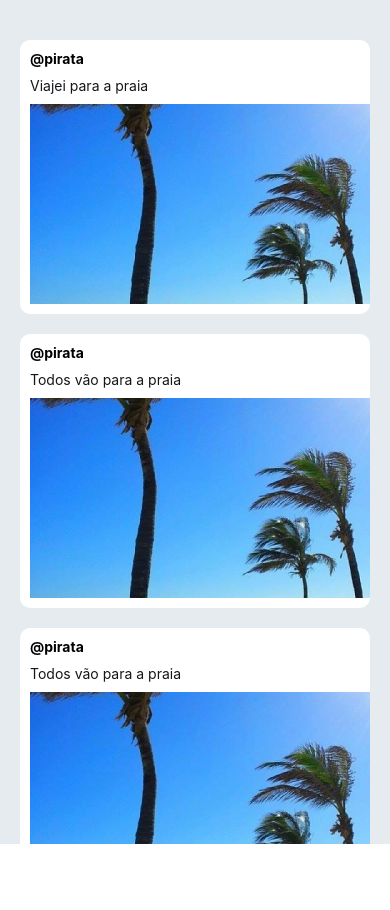
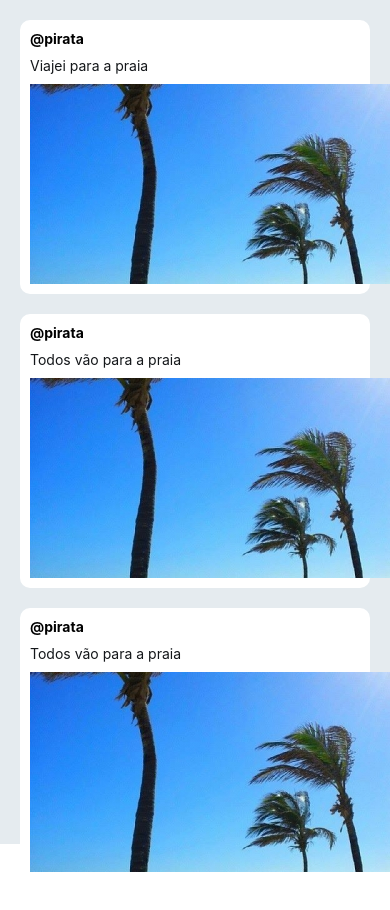
Before and after one commit to ktabriga/Tuitcher, a React Native app: screen / in a window 390 px wide. Shown: the top 910 px of the page. Before the commit the page ends 844 px from the top, so only its background shows below. Built offline with nearby package versions, Linux system fonts and the light colour scheme.

Commit message:
Adiciona react-native-vector-icons e react-native-action-button; Adiciona action button na lista de tuitchs; remove scrollview do app.js; ajusta padding da lista

```diff
--- a/App.js
+++ b/App.js
@@ -23,9 +23,7 @@ export default class App extends React.Component {
   render() {
     return (
       <View style={styles.container}>
-        <ScrollView style={styles.scroll}>
-          <TuitchList tuitchs={tuitchs}/>
-        </ScrollView>
+        <TuitchList tuitchs={tuitchs}/>
       </View>
     );
   }
@@ -35,8 +33,5 @@ const styles = StyleSheet.create({
   container: {
     flex: 1,
     backgroundColor: '#E5EBEF'
-  },
-  scroll: {
-    padding: 20,
   }
 });
--- a/package.json
+++ b/package.json
@@ -8,7 +8,9 @@
   },
   "dependencies": {
     "react": "16.2.0",
-    "react-native": "0.52.2"
+    "react-native": "0.52.2",
+    "react-native-action-button": "^2.8.4",
+    "react-native-vector-icons": "^4.5.0"
   },
   "devDependencies": {
     "babel-jest": "22.1.0",
--- a/src/tuich/TuitchList.js
+++ b/src/tuich/TuitchList.js
@@ -1,5 +1,6 @@
 import React from 'react'
 import {StyleSheet, Text, View, Image, FlatList} from 'react-native'
+import ActionButton from 'react-native-action-button'
 
 
 const TuichItem = ({data}) => (
@@ -16,18 +17,22 @@ const TuichItem = ({data}) => (
 
 export default function TuitchList({tuitchs}) {
   return (
-    <FlatList
-      style={styles.listContainer}
-      keyExtractor={i => i.id}
-      data={tuitchs}
-      renderItem={({item}) => <TuichItem data={item} />} />
+    <View>
+      <FlatList
+        contentContainerStyle={styles.listContent}
+        keyExtractor={i => i.id}
+        data={tuitchs}
+        renderItem={({item}) => <TuichItem data={item} />} />
+      <ActionButton
+        buttonColor="rgba(231,76,60,1)"
+        onPress={() => { console.log("hi")}}/>
+    </View>
   )
 }
 
 const styles =StyleSheet.create({
-  listContainer: {
-    marginBottom: 20,
-    marginTop: 20
+  listContent: {
+    padding: 20
   },
   container: {
     padding: 10,
```
Also changed, not shown: 17 other files (tests, documents, lock files or other folders).
